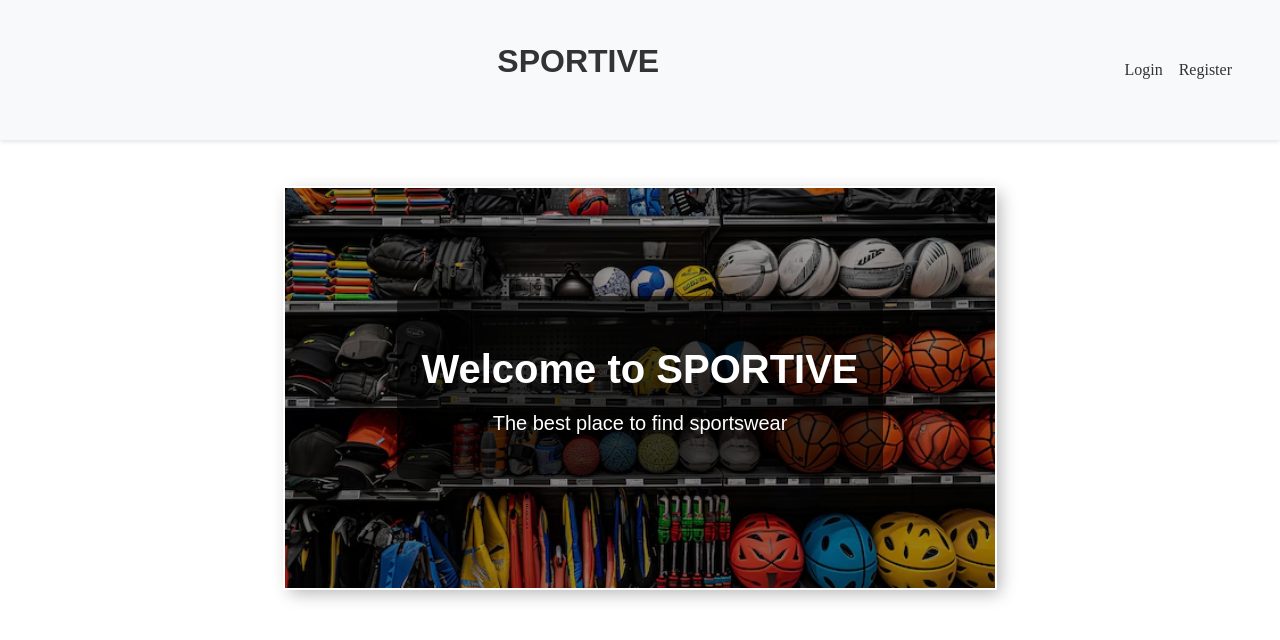
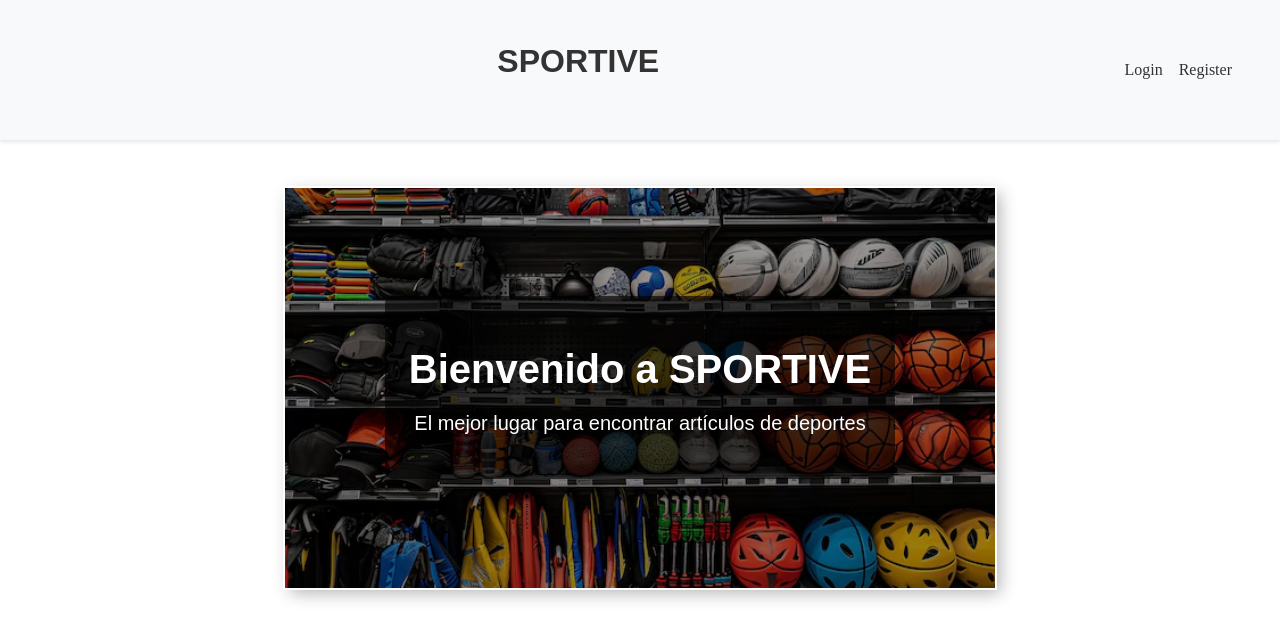
Before and after one commit to ara130-ua/IW-Practica2, a Vue app: page / in a window 1280 px wide. Shown: the top 640 px of the page. Built offline with nearby package versions, Linux system fonts and the light colour scheme; no server answers; the database is empty; a web font is replaced by a local one.

Commit message:
fix: Update homepage text to Spanish for localization

```diff
--- a/src/components/ImgHomePage.vue
+++ b/src/components/ImgHomePage.vue
@@ -12,8 +12,8 @@
       />
       <div class="text-overlay">
         <div class="text-content">
-          <h1 class="home-page-title">Welcome to SPORTIVE</h1>
-          <p class="home-page-subtitle">The best place to find sportswear</p>
+          <h1 class="home-page-title">Bienvenido a SPORTIVE</h1>
+          <p class="home-page-subtitle">El mejor lugar para encontrar artículos de deportes</p>
         </div>
       </div>
     </div>
```
